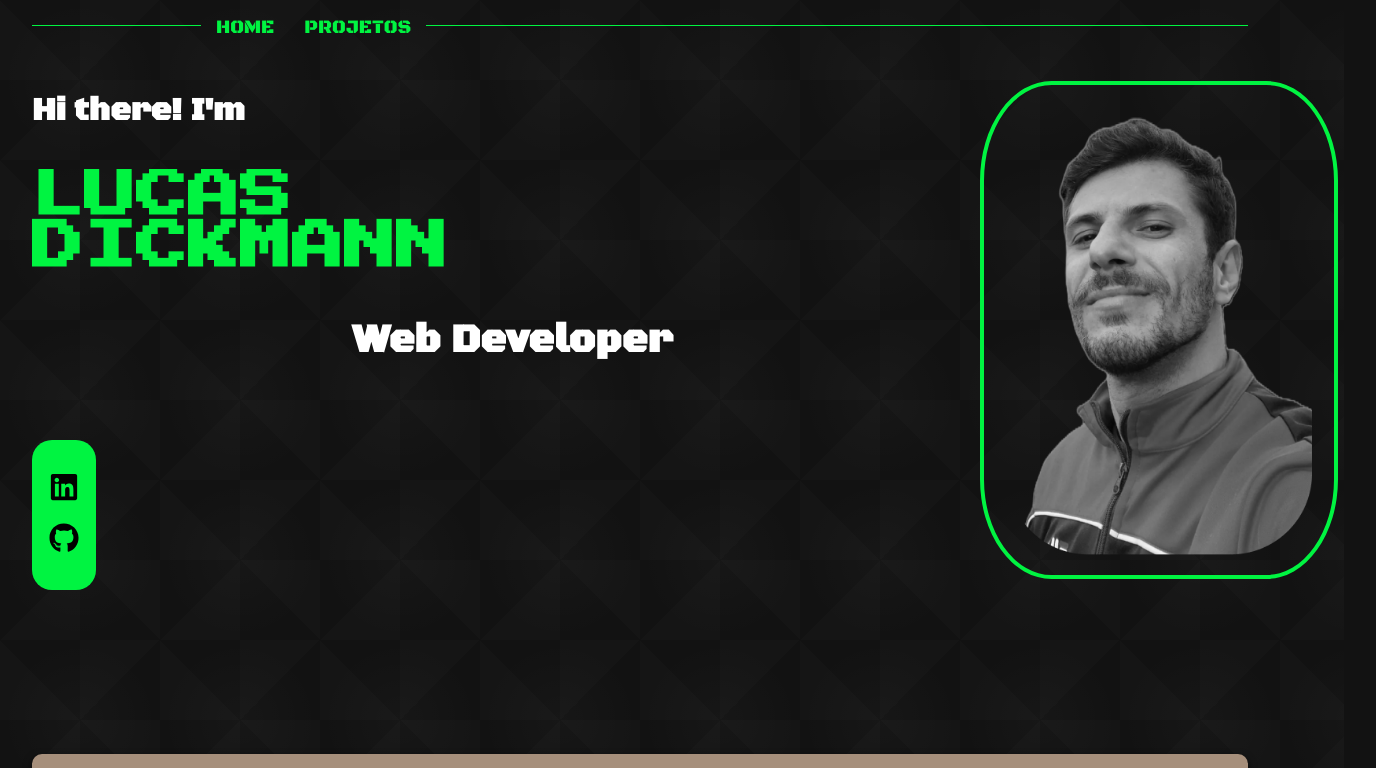
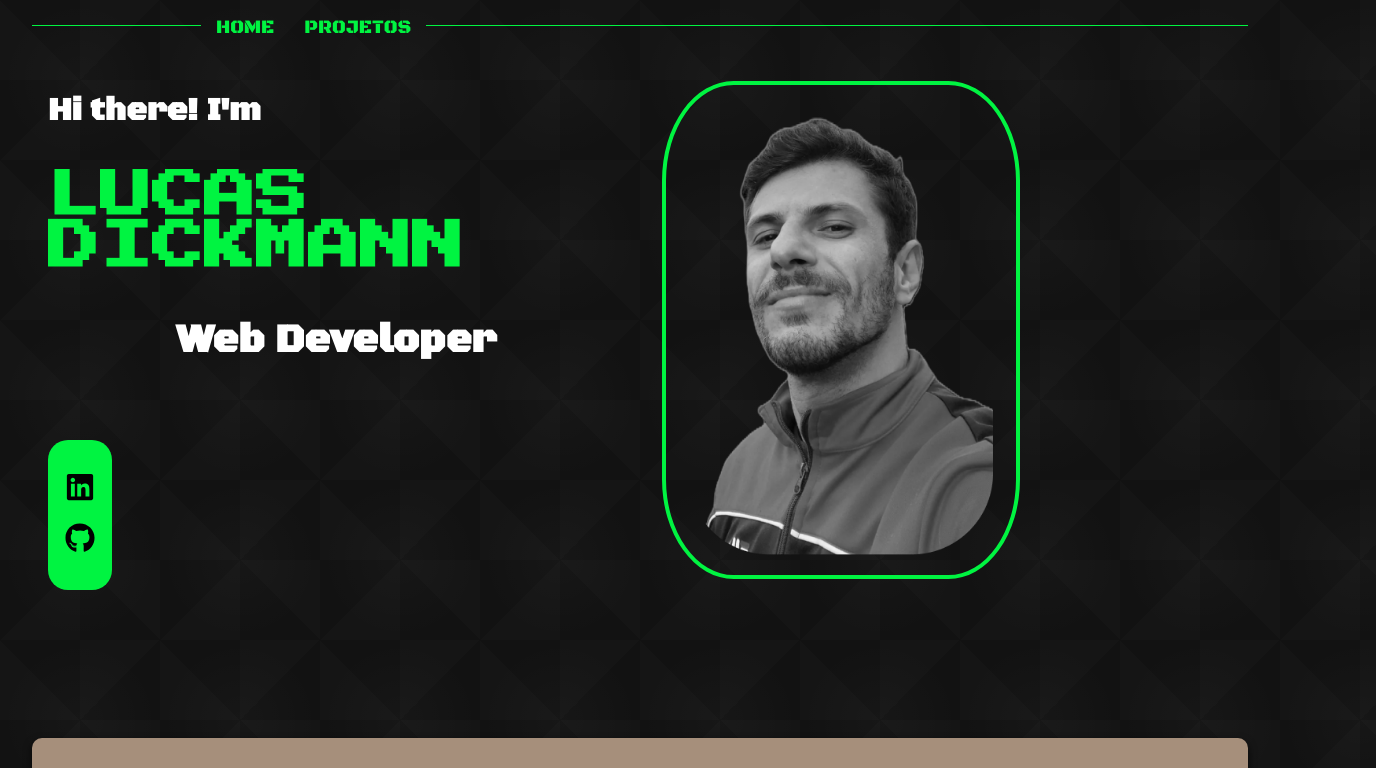
Before and after one commit to ldickmann/ldickmann.github.io, a React (Vite) app: page /home in a window 1280 px wide. Shown: the top 768 px of the page, 1376 px wide, since content can reach past the window. Built offline with nearby package versions, Linux system fonts and the light colour scheme.

Commit message:
feat: ajustar estilização do Banner, removendo propriedades não utilizadas e ajustando margens

```diff
--- a/src/components/Banner/Banner.styles.js
+++ b/src/components/Banner/Banner.styles.js
@@ -2,11 +2,11 @@ import styled from "styled-components";
 
 export const BannerContainer = styled.div`
   display: flex;
-  justify-content: center;
-  align-items: center;
+  /* justify-content: center;
+  align-items: center; */
   /* background-color: var(--color-black); */
   height: 70vh;
-  padding: 0rem 2rem 6rem 2rem;
+  padding: 0rem 3rem 5rem 3rem;
   width: 100%;
 
   @media screen and (max-width: 1090px) {
@@ -52,8 +52,8 @@ export const Header = styled.h1`
 
 export const FooterContainer = styled.div`
   display: flex;
-  justify-content: flex-end;
   align-items: flex-start;
+  margin-left: 8rem;
 `;
 
 export const TitleFooter = styled.h1`
@@ -87,7 +87,6 @@ export const ContainerSocialMedia = styled.div`
 
 export const ContainerImage = styled.div`
   display: flex;
-  justify-content: end;
   align-items: center;
   flex: 1;
   gap: 4rem;
```
